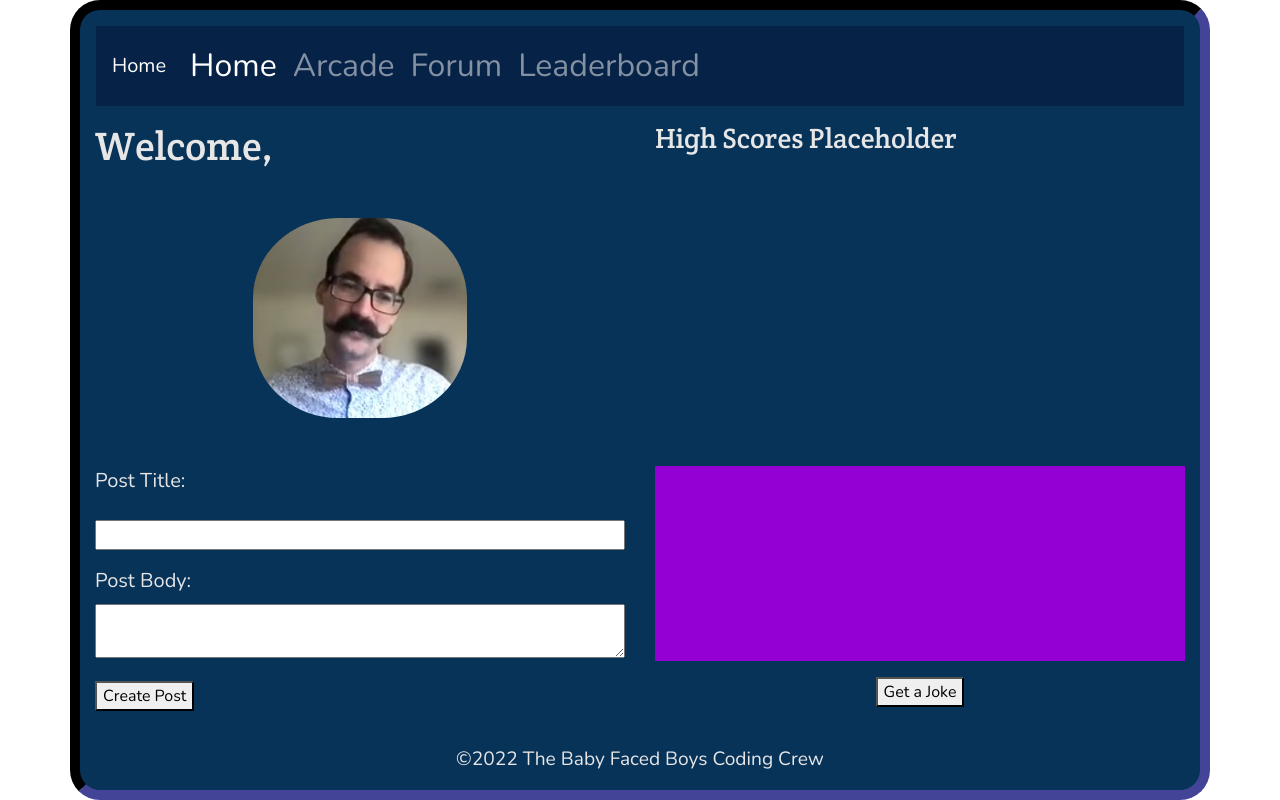
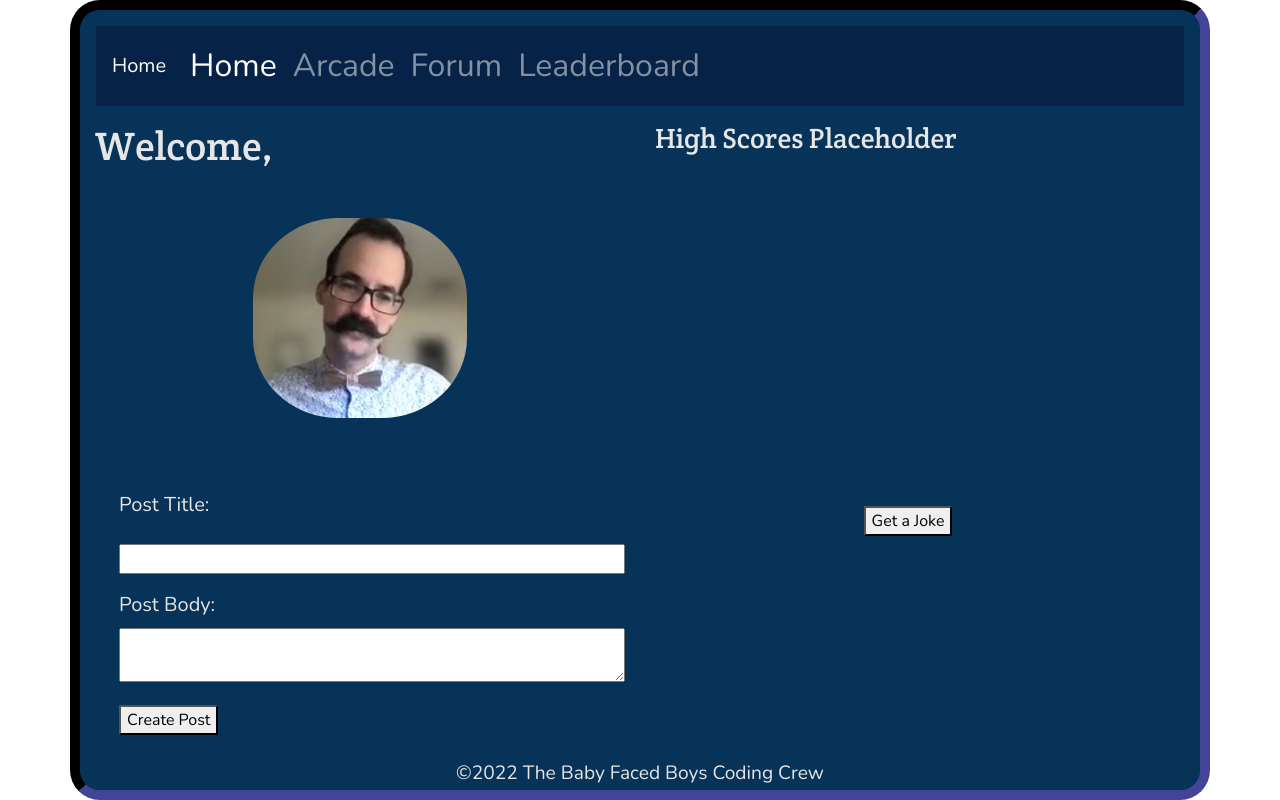
Before and after one commit to bethel-school-of-technology/team-baby-face-boys-frontend, a React (Create React App) app: page /profile in a window 1280 px wide. Built offline with nearby package versions, Linux system fonts and the light colour scheme; no server answers.

Commit message:
Chuck norros quotes positioned just a little better on Profile Page Layout

```diff
--- a/src/App.css
+++ b/src/App.css
@@ -255,10 +255,10 @@ input.input {
 /* ---------------Profile Page settings------------------ */
 
 .jokeholder {
-    height: 195px;
+    height: 150px;
     position: relative;
     top: 0px;
-    background-color: darkviolet;
+    overflow-y:auto ;
 }
 /*
 .joke_button {
--- a/src/components/dadjokes.js
+++ b/src/components/dadjokes.js
@@ -12,19 +12,19 @@ function Dadjokes() {
   };
 
   return (
-    <div>
-      <div className="row">
-        <div className="col text-center">
-          <div className="joke_text">
-            <p className=" jokeholder">{joke}</p>
-          </div>
-        <div className="row">
+    <div className="">
+        <div className="row mb-3">
           <div className="col text-center">
             <div class="joke_button">
               <button onClick={generateJoke}>Get a Joke</button>
             </div>
           </div>
         </div>
+      <div className="row">
+        <div className="col text-center">
+          <div className="joke_text">
+            <p className=" jokeholder">{joke}</p>
+          </div>
         </div>
       </div>
     </div>
--- a/src/screens/profilepage.js
+++ b/src/screens/profilepage.js
@@ -1,64 +1,54 @@
-import React, { useEffect } from 'react';
-import Navbar from '../components/navbar';
-import Footer from '../components/footer';
-import { useState } from 'react';
-import axios from 'axios';
+import React, { useEffect } from "react";
+import Navbar from "../components/navbar";
+import Footer from "../components/footer";
+import { useState } from "react";
+import axios from "axios";
 import Dadjokes from "../components/dadjokes";
-
 
 const Profilepage = () => {
   const [title, setTitle] = useState("");
   const [body, setBody] = useState("");
   const [user, setUserProfile] = useState({});
 
-    const onTitleChange = e => setTitle(e.target.value);
-    const onBodyChange = e => setBody(e.target.value);
+  const onTitleChange = (e) => setTitle(e.target.value);
+  const onBodyChange = (e) => setBody(e.target.value);
 
-    let userId = JSON.parse(localStorage.getItem("userId"))
-
+  let userId = JSON.parse(localStorage.getItem("userId"));
 
   // axios.get("http://localhost:3000/User" + user.gamerID ).then(userProfile => {
   //     console.log(userProfile)
   //     setUserProfile(userProfile);
   // })
 
-
-
-
-
   useEffect(() => {
-
-        console.log(userId)
+    console.log(userId);
 
     function fetch() {
-            axios.get("http://localhost:3000/User/" + userId).then(response => {
-                console.log(response)
+      axios.get("http://localhost:3000/User/" + userId).then((response) => {
+        console.log(response);
 
-                setUserProfile(response.data)
-            })
+        setUserProfile(response.data);
+      });
     }
 
     fetch();
+  }, []);
 
-    }, [])
-
-
-    const handleSubmit = e => {
+  const handleSubmit = (e) => {
     e.preventDefault();
 
     const data = { title, body };
     const requestOptions = {
       method: "POST",
       headers: { "Content-Type": "application/json" },
-            body: JSON.stringify(data)
+      body: JSON.stringify(data),
     };
     fetch("https://localhost:3000/User", requestOptions)
-            .then(response => response.json())
-            .then(res => console.log(res));
+      .then((response) => response.json())
+      .then((res) => console.log(res));
   };
   return (
     <div className="container bg-primary d-flex flex-column">
-
       <div className="row">
         <div className="col p-3 text-center">
           <Navbar />
@@ -66,45 +56,51 @@ const Profilepage = () => {
       </div>
 
       <div className="row">
-    <div className="col
- mx-auto">
-
+        <div
+          className="col-sm
+ mx-auto"
+        >
           <div>
             <h1>Welcome, {user.gamerID}</h1>
           </div>
           <div>
-  <img className="profpic mx-auto d-block my-5" src={ require('../../src/images/page_bkgnds/jan.jpg') } />
+            <img
+              className="profpic mx-auto d-block my-5"
+              src={require("../../src/images/page_bkgnds/jan.jpg")}
+            />
           </div>
         </div>
-    <div className="col ">
-
+        <div className="col-sm ">
           <div>
             <h3>High Scores Placeholder</h3>
           </div>
         </div>
       </div>
-  <div className="row">
-    <div className="col  my-auto ">
-
+      <div className="row p-4">
+        <div className="col-sm  my-auto ">
           <div>
             <div className="Post ">
               <form>
                 <label className="mr-3">Post Title:</label>
-        <input className="my-3 input" value={title} onChange={onTitleChange} required />
+                <input
+                  className="my-3 input"
+                  value={title}
+                  onChange={onTitleChange}
+                  required
+                />
                 <br></br>
                 <label className="mr-3">Post Body:</label>
                 <textarea value={body} onChange={onBodyChange} required />
                 <br></br>
-        <button className='mt-3' type="submit" onClick={handleSubmit}>
+                <button className="mt-3" type="submit" onClick={handleSubmit}>
                   Create Post
                 </button>
               </form>
             </div>
           </div>
         </div>
-    <div className="col  mx-auto text-center">
-
-  <Dadjokes/>
+        <div className="col-sm mt-3 mx-auto text-center">
+          <Dadjokes />
         </div>
       </div>
       <div className="row height align-items-end text-center">
```
Lines whose indentation alone changed are shown as unchanged.
